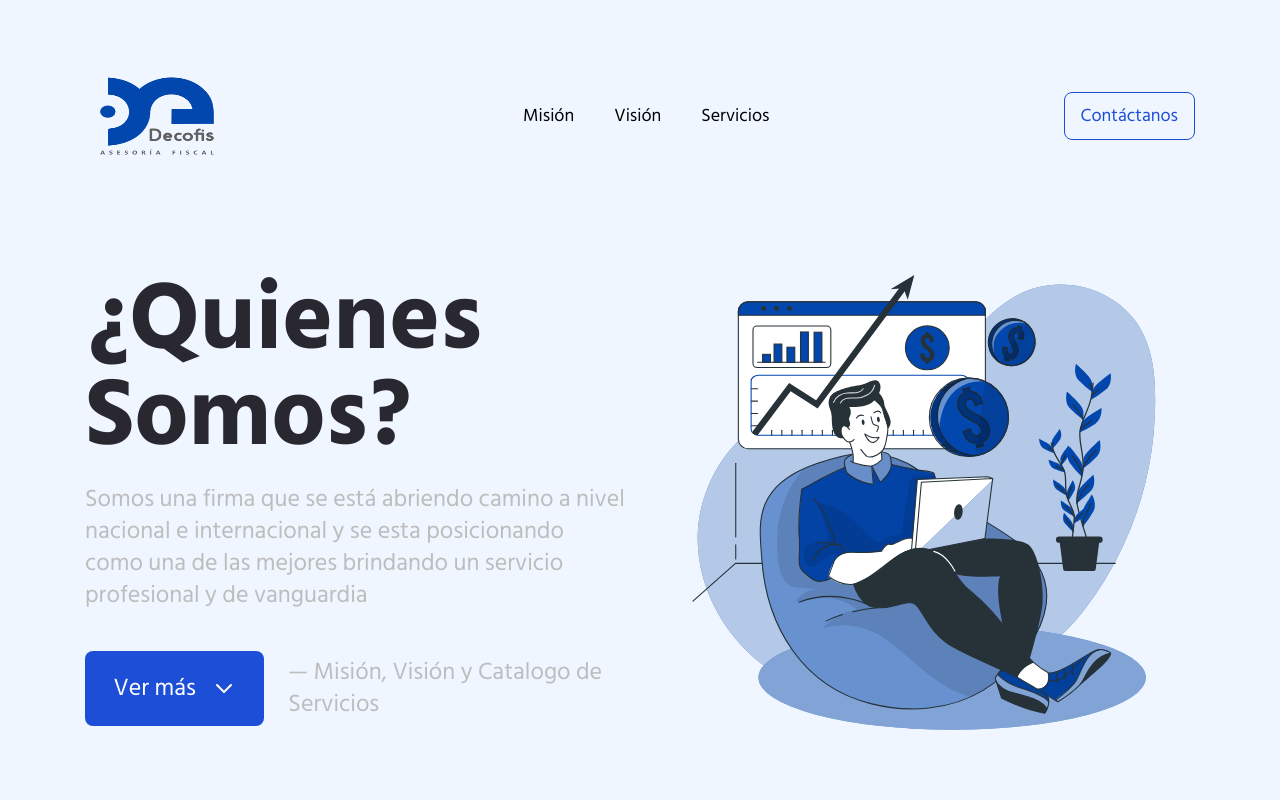
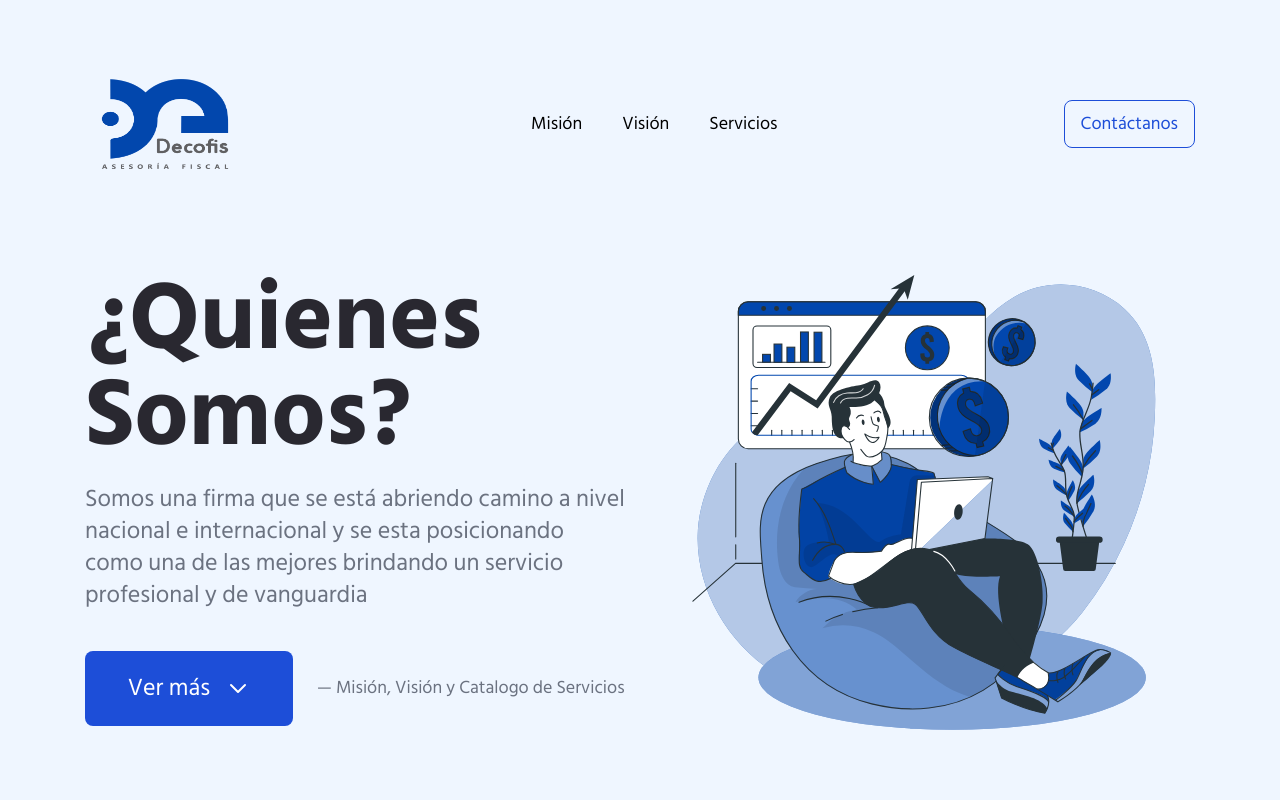
Before and after one commit to MiloDeSkorpio/contable, a React (Create React App) app: page / in a window 1280 px wide. Shown: the top 800 px of the page. Built offline with nearby package versions, Linux system fonts and the light colour scheme; the HTML template or start-up script is replaced by a standard one.

Commit message:
Clean1.3

```diff
--- a/src/components/Footer.js
+++ b/src/components/Footer.js
@@ -20,7 +20,7 @@ const Footer = () => {
             <img
               src={logo}
               alt='logof'
-              className='h-56 w-56'
+              className='w-40 h-28'
             />
           </div>
           {/** social icons **/}
--- a/src/components/Header.js
+++ b/src/components/Header.js
@@ -38,7 +38,7 @@ const Header = () => {
           <img
             src={logo}
             alt='logo'
-            className='w-36 h-24 m-0'
+            className='w-40 h-28 m-0'
           />
         </a>
         {/** nav - initially hidden - show on desktop mode **/}
--- a/src/components/Hero.js
+++ b/src/components/Hero.js
@@ -19,7 +19,7 @@ const Hero = () => {
               {title}
             </h1>
             <p
-              className='lead mb-5 lg:mb-10'
+              className='text-gray-500 text-2xl mb-5 lg:mb-10'
               data-aos="fade-down"
               data-aos-delay='600'
             >
@@ -34,7 +34,7 @@ const Hero = () => {
                 {btnText}
                 <HiOutlineChevronDown />
               </a>
-              <span className='text-ligth lg:lead lg:mb-0'>{compText}</span>
+              <span className='text-gray-500 lg:mb-0'>{compText}</span>
             </div>
           </div>
           <div
```
Also changed, not shown: src/assets/img/header/logo-decofis.png, 1 other file (tests, documents, lock files or other folders).
